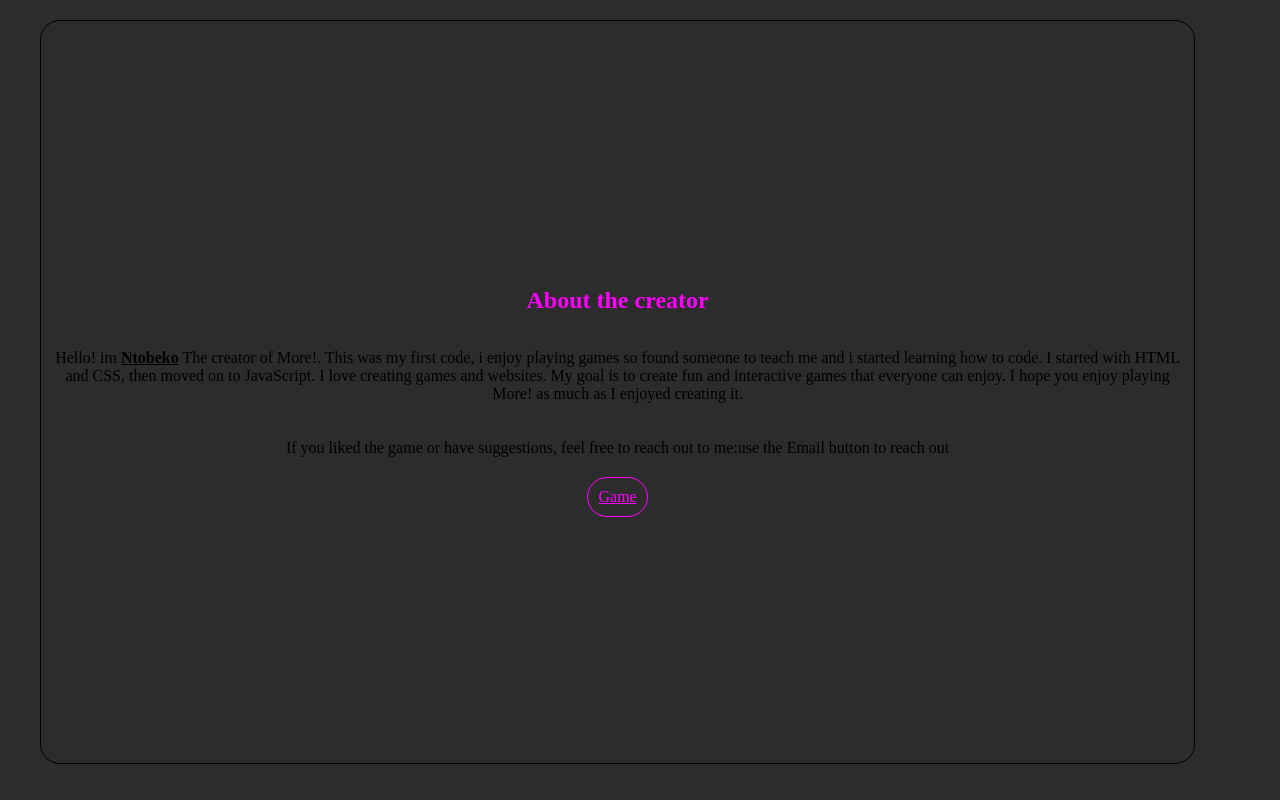
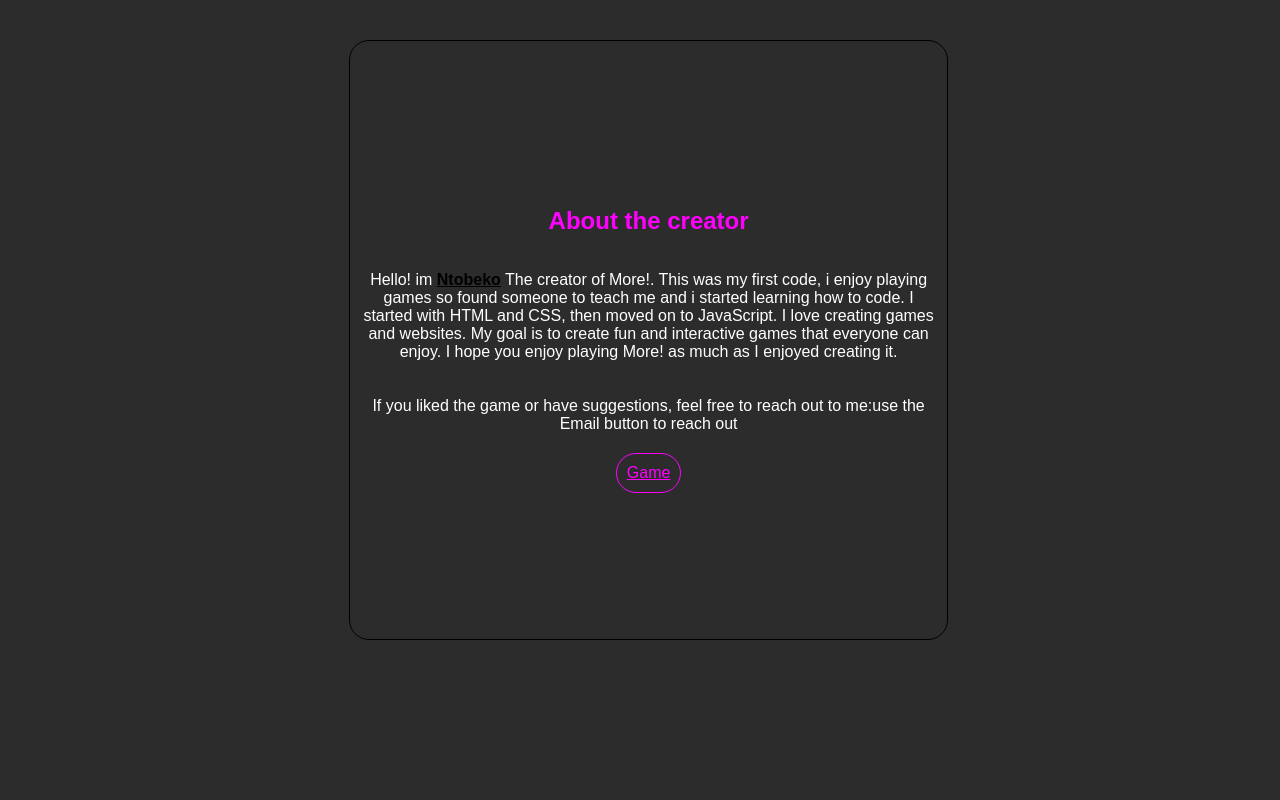
Before and after one commit to NKOGallardo/More-, a plain HTML site: page index.html in a window 1280 px wide. Drawn offline with Linux system fonts and the light colour scheme.

Commit message:
Update Css.css
Better style on the home-page

```diff
--- a/Css.css
+++ b/Css.css
@@ -1,5 +1,13 @@
 body {
   background: rgb(44, 44, 44);
+  font-family: 'Arial', sans-serif;
+  color: white;
+  justify-content: center;
+  align-items: center;
+  height: 100vh;
+  margin: 0;
+  padding: 20px;
+  animation: fadeIn 1.5s ease-in-out;
 }
 
 /* Safari */
@@ -35,12 +43,13 @@ Section {
   flex-direction: column;
   justify-content: center;
   align-items: center;
-  height: 100%;
-  width: auto;
+  height: 80%;
+  width: 50%;
   border: 1px solid black;
   padding: 10px;
   text-align: center;
   border-radius: 20px;
+  margin-left: 25%;
 }
 
 p {
```
